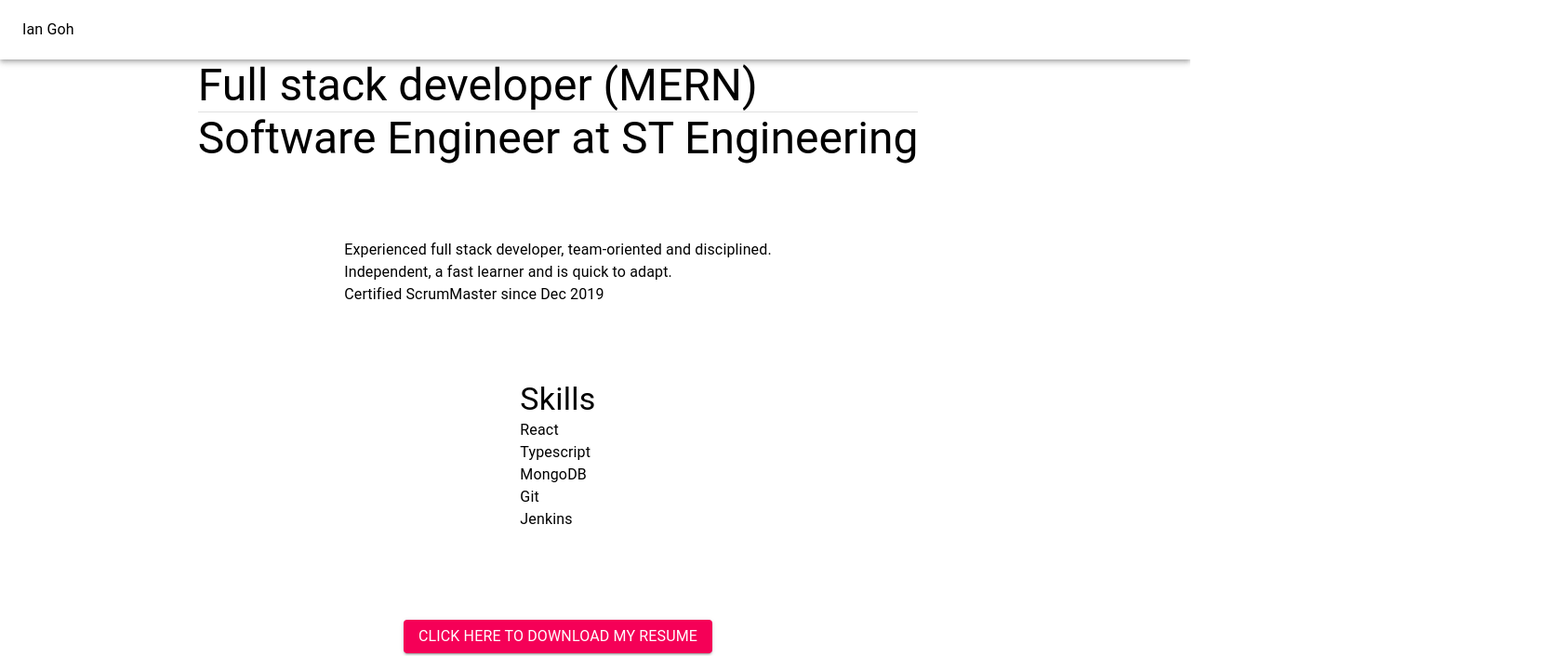
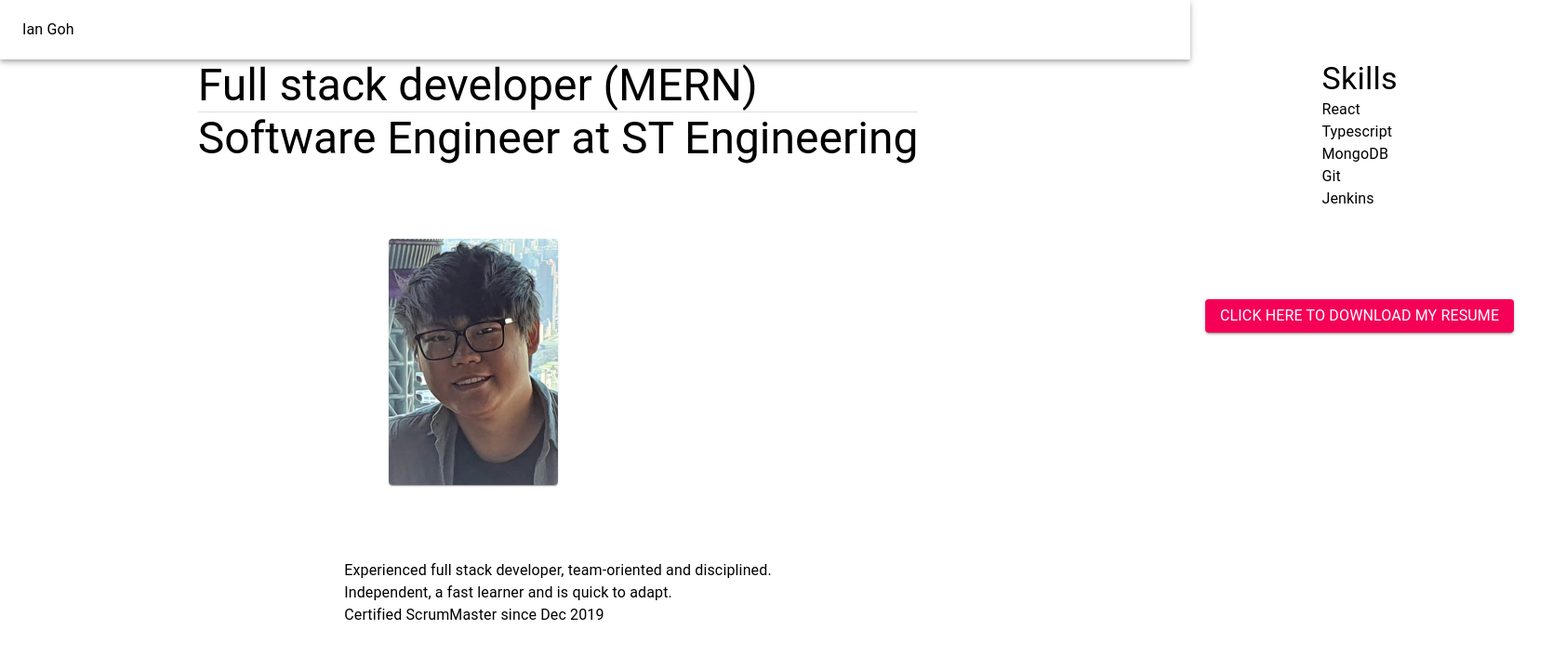
Before and after one commit to iangoh94/iangoh-blog, a React (Create React App) app: page / in a window 1280 px wide. Shown: the top 706 px of the page at 93% size, 1684 px wide, since content can reach past the window. Built offline with nearby package versions, Linux system fonts and the light colour scheme.

Commit message:
Added profile pic

```diff
--- a/src/main/Main.tsx
+++ b/src/main/Main.tsx
@@ -1,9 +1,10 @@
 import React from 'react';
 import { makeStyles, Theme } from '@material-ui/core/styles';
-import { Button, Divider, Grid, Typography } from '@material-ui/core';
+import { Button, Card, CardMedia, Divider, Grid, Typography } from '@material-ui/core';
 import TopAppBar from '../components/TopAppBar';
 import Clock from '../components/Clock';
 import { skills } from '../constants/ConstantList';
+import selfie from '../assets/images/selfie.jpg';
 
 const useStyles = makeStyles((theme: Theme) => ({
   root:{
@@ -46,12 +47,20 @@
           </div>
         </Grid> */}
 
-        <Grid item justify="center">
-          <Typography display="block" variant="h3">
-            Full stack developer (MERN)
-            <Divider></Divider>
-            Software Engineer at ST Engineering
-          </Typography>
+        <Grid item container justify="center" alignItems="center" spacing={10}>
+          <Grid item>
+            <Typography display="block" variant="h3">
+              Full stack developer (MERN)
+              <Divider></Divider>
+              Software Engineer at ST Engineering
+            </Typography>
+          </Grid>
+
+          <Grid item>
+            <Card style={{ width: '50%' }}>
+              <CardMedia component="img" image={selfie} title="Selfie of Ian" />
+            </Card>
+          </Grid>
         </Grid>
 
         <Grid item justify="center">
```
Also changed, not shown: src/assets/images/selfie.jpg (added).
